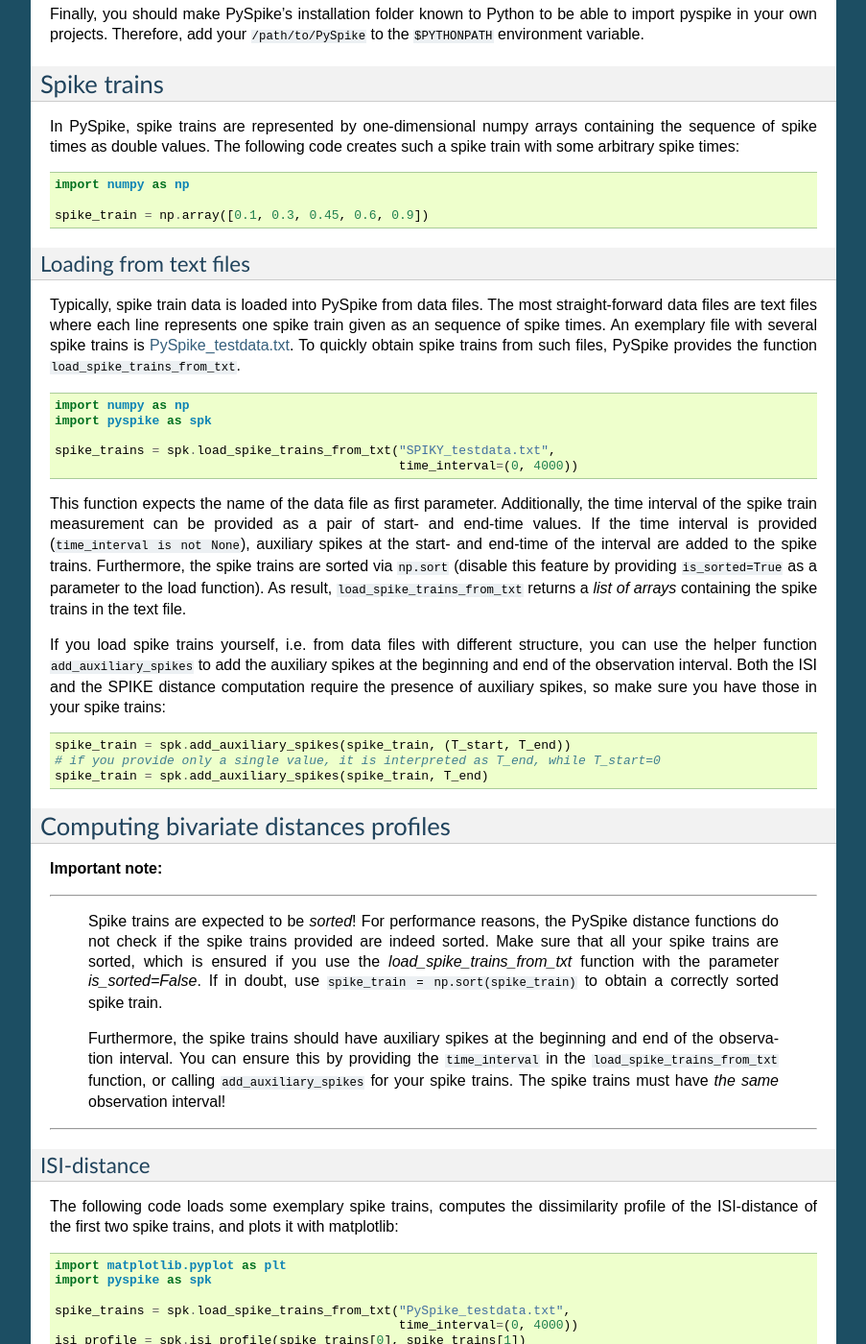
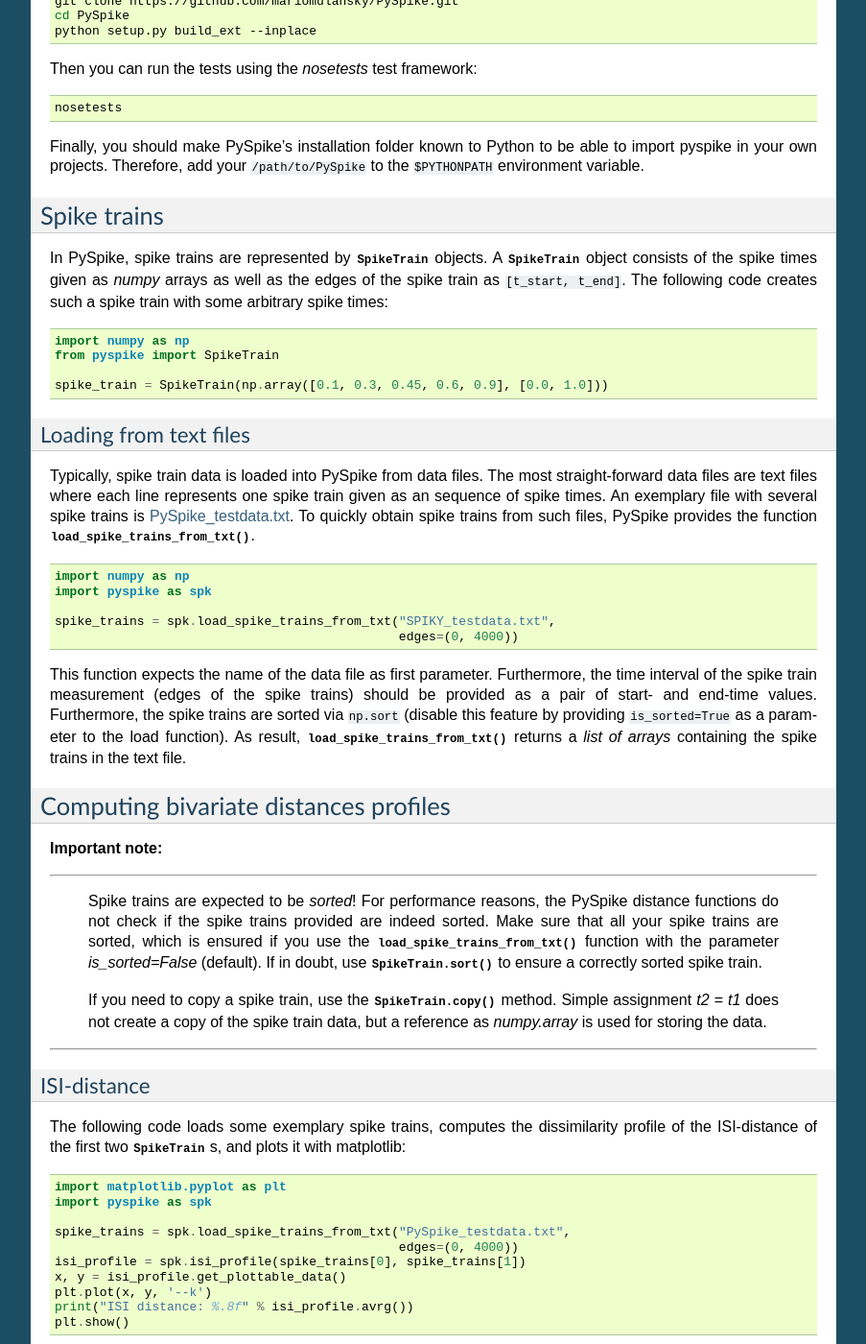
Before and after one commit to mariomulansky/PySpike, a Sphinx documentation site: the page built from doc/index.rst, in a window 1280 px wide and 1400 px high, scrolled down 1186 px. Shown: the whole window at 96% size, without its empty margins (198-1101 px from the left). Built offline with Sphinx 7.4.7, drawn with Linux system fonts in a browser that asks for light colours; some of the changed text lies outside the part shown.

Commit message:
updated docs

```diff
--- a/Readme.rst
+++ b/Readme.rst
@@ -18,6 +18,14 @@
 .. [#] Kreuz T, Chicharro D, Houghton C, Andrzejak RG, Mormann F, *Monitoring spike train synchrony.* J Neurophysiol 109, 1457 (2013) `[pdf] <http://wwwold.fi.isc.cnr.it/users/thomas.kreuz/images/Kreuz_JNeurophysiol_2013_SPIKE-distance.pdf>`_
 
 .. [#] Kreuz T, Mulansky M and Bozanic N, *SPIKY: A graphical user interface for monitoring spike train synchrony*, tbp (2015)
+
+Important Changelog
+-----------------------------
+
+With version 0.2.0, the :class:`.SpikeTrain` class has been introduced to represent spike trains.
+This is a breaking change in the function interfaces.
+Hence, programs written for older versions of PySpike (0.1.x) will not run with newer versions.
+
 
 Requirements and Installation
 -----------------------------
@@ -65,14 +73,16 @@
 Spike trains
 ------------
 
-In PySpike, spike trains are represented by one-dimensional numpy arrays containing the sequence of spike times as double values.
+In PySpike, spike trains are represented by :class:`.SpikeTrain` objects.
+A :class:`.SpikeTrain` object consists of the spike times given as `numpy` arrays as well as the edges of the spike train as :code:`[t_start, t_end]`.
 The following code creates such a spike train with some arbitrary spike times:
 
 .. code:: python
 
     import numpy as np
+    from pyspike import SpikeTrain
 
-    spike_train = np.array([0.1, 0.3, 0.45, 0.6, 0.9])
+    spike_train = SpikeTrain(np.array([0.1, 0.3, 0.45, 0.6, 0.9], [0.0, 1.0]))
 
 Loading from text files
 .......................
@@ -80,7 +90,7 @@
 Typically, spike train data is loaded into PySpike from data files.
 The most straight-forward data files are text files where each line represents one spike train given as an sequence of spike times.
 An exemplary file with several spike trains is `PySpike_testdata.txt <https://github.com/mariomulansky/PySpike/blob/master/examples/PySpike_testdata.txt>`_.
-To quickly obtain spike trains from such files, PySpike provides the function :code:`load_spike_trains_from_txt`.
+To quickly obtain spike trains from such files, PySpike provides the function :func:`.load_spike_trains_from_txt`.
 
 .. code:: python
 
@@ -88,22 +98,13 @@
     import pyspike as spk
 
     spike_trains = spk.load_spike_trains_from_txt("SPIKY_testdata.txt",
-                                                  time_interval=(0, 4000))
+                                                  edges=(0, 4000))
 
 This function expects the name of the data file as first parameter.
-Additionally, the time interval of the spike train measurement can be provided as a pair of start- and end-time values.
-If the time interval is provided (:code:`time_interval is not None`), auxiliary spikes at the start- and end-time of the interval are added to the spike trains.
+Furthermore, the time interval of the spike train measurement (edges of the spike trains) should be provided as a pair of start- and end-time values.
 Furthermore, the spike trains are sorted via :code:`np.sort` (disable this feature by providing :code:`is_sorted=True` as a parameter to the load function).
-As result, :code:`load_spike_trains_from_txt` returns a *list of arrays* containing the spike trains in the text file.
+As result, :func:`.load_spike_trains_from_txt` returns a *list of arrays* containing the spike trains in the text file.
 
-If you load spike trains yourself, i.e. from data files with different structure, you can use the helper function :code:`add_auxiliary_spikes` to add the auxiliary spikes at the beginning and end of the observation interval.
-Both the ISI and the SPIKE distance computation require the presence of auxiliary spikes, so make sure you have those in your spike trains:
-
-.. code:: python
-
-    spike_train = spk.add_auxiliary_spikes(spike_train, (T_start, T_end))
-    # if you provide only a single value, it is interpreted as T_end, while T_start=0
-    spike_train = spk.add_auxiliary_spikes(spike_train, T_end)
 
 Computing bivariate distances profiles
 ---------------------------------------
@@ -114,19 +115,18 @@
 
     Spike trains are expected to be *sorted*!
     For performance reasons, the PySpike distance functions do not check if the spike trains provided are indeed sorted.
-    Make sure that all your spike trains are sorted, which is ensured if you use the `load_spike_trains_from_txt` function with the parameter `is_sorted=False`.
-    If in doubt, use :code:`spike_train = np.sort(spike_train)` to obtain a correctly sorted spike train.
+    Make sure that all your spike trains are sorted, which is ensured if you use the :func:`.load_spike_trains_from_txt` function with the parameter `is_sorted=False` (default).
+    If in doubt, use :meth:`.SpikeTrain.sort()` to ensure a correctly sorted spike train.
 
-    Furthermore, the spike trains should have auxiliary spikes at the beginning and end of the observation interval.
-    You can ensure this by providing the :code:`time_interval` in the :code:`load_spike_trains_from_txt` function, or calling :code:`add_auxiliary_spikes` for your spike trains.
-    The spike trains must have *the same* observation interval!
+    If you need to copy a spike train, use the :meth:`.SpikeTrain.copy()` method.
+    Simple assignment `t2 = t1` does not create a copy of the spike train data, but a reference as `numpy.array` is used for storing the data.
 
-----------------------
+------------------------------
 
 ISI-distance
 ............
 
-The following code loads some exemplary spike trains, computes the dissimilarity profile of the ISI-distance of the first two spike trains, and plots it with matplotlib:
+The following code loads some exemplary spike trains, computes the dissimilarity profile of the ISI-distance of the first two :class:`.SpikeTrain` s, and plots it with matplotlib:
 
 .. code:: python
 
@@ -134,18 +134,18 @@
     import pyspike as spk
 
     spike_trains = spk.load_spike_trains_from_txt("PySpike_testdata.txt",
-                                                  time_interval=(0, 4000))
+                                                  edges=(0, 4000))
     isi_profile = spk.isi_profile(spike_trains[0], spike_trains[1])
     x, y = isi_profile.get_plottable_data()
     plt.plot(x, y, '--k')
     print("ISI distance: %.8f" % isi_profile.avrg())
     plt.show()
 
-The ISI-profile is a piece-wise constant function, and hence the function :code:`isi_profile` returns an instance of the :code:`PieceWiseConstFunc` class.
+The ISI-profile is a piece-wise constant function, and hence the function :func:`.isi_profile` returns an instance of the :class:`.PieceWiseConstFunc` class.
 As shown above, this class allows you to obtain arrays that can be used to plot the function with :code:`plt.plt`, but also to compute the time average, which amounts to the final scalar ISI-distance.
-By default, the time average is computed for the whole :code:`PieceWiseConstFunc` function.
+By default, the time average is computed for the whole :class:`.PieceWiseConstFunc` function.
 However, it is also possible to obtain the average of a specific interval by providing a pair of floats defining the start and end of the interval.
-In the above example, the following code computes the ISI-distances obtained from averaging the ISI-profile over four different intervals:
+For the above example, the following code computes the ISI-distances obtained from averaging the ISI-profile over four different intervals:
 
 .. code:: python
 
@@ -168,7 +168,7 @@
 SPIKE-distance
 ..............
 
-To compute for the spike distance profile you use the function :code:`spike_profile` instead of :code:`isi_profile` above.
+To compute for the spike distance profile you use the function :func:`.spike_profile` instead of :code:`isi_profile` above.
 But the general approach is very similar:
 
 .. code:: python
@@ -177,7 +177,7 @@
     import pyspike as spk
 
     spike_trains = spk.load_spike_trains_from_txt("PySpike_testdata.txt",
-                                                  time_interval=(0, 4000))
+                                                  edges=(0, 4000))
     spike_profile = spk.spike_profile(spike_trains[0], spike_trains[1])
     x, y = spike_profile.get_plottable_data()
     plt.plot(x, y, '--k')
@@ -185,9 +185,9 @@
     plt.show()
 
 This short example computes and plots the SPIKE-profile of the first two spike trains in the file :code:`PySpike_testdata.txt`.
-In contrast to the ISI-profile, a SPIKE-profile is a piece-wise *linear* function and is therefore represented by a :code:`PieceWiseLinFunc` object.
-Just like the :code:`PieceWiseConstFunc` for the ISI-profile, the :code:`PieceWiseLinFunc` provides a :code:`get_plottable_data` member function that returns arrays that can be used directly to plot the function.
-Furthermore, the :code:`avrg` member function returns the average of the profile defined as the overall SPIKE distance.
+In contrast to the ISI-profile, a SPIKE-profile is a piece-wise *linear* function and is therefore represented by a :class:`.PieceWiseLinFunc` object.
+Just like the :class:`.PieceWiseConstFunc` for the ISI-profile, the :class:`.PieceWiseLinFunc` provides a :meth:`.PieceWiseLinFunc.get_plottable_data` member function that returns arrays that can be used directly to plot the function.
+Furthermore, the :meth:`.PieceWiseLinFunc.avrg` member function returns the average of the profile defined as the overall SPIKE distance.
 As above, you can provide an interval as a pair of floats as well as a sequence of such pairs to :code:`avrg` to specify the averaging interval if required.
 
 Again, you can use
@@ -217,9 +217,9 @@
 SPIKE synchronization is another approach to measure spike synchrony.
 In contrast to the SPIKE- and ISI-distance, it measures similarity instead of dissimilarity, i.e. higher values represent larger synchrony.
 Another difference is that the SPIKE synchronization profile is only defined exactly at the spike times, not for the whole interval of the spike trains.
-Therefore, it is represented by a :code:`DiscreteFunction`.
+Therefore, it is represented by a :class:`.DiscreteFunction`.
 
-To compute for the spike synchronization profile, PySpike provides the function :code:`spike_sync_profile`.
+To compute for the spike synchronization profile, PySpike provides the function :func:`.spike_sync_profile`.
 The general handling of the profile, however, is similar to the other profiles above:
 
 .. code:: python
@@ -228,11 +228,11 @@
     import pyspike as spk
 
     spike_trains = spk.load_spike_trains_from_txt("PySpike_testdata.txt",
-                                                  time_interval=(0, 4000))
+                                                  edges=(0, 4000))
     spike_profile = spk.spike_sync_profile(spike_trains[0], spike_trains[1])
     x, y = spike_profile.get_plottable_data()
 
-For the direct computation of the overall spike synchronization value within some interval, the :code:`spike_sync` function can be used:
+For the direct computation of the overall spike synchronization value within some interval, the :func:`.spike_sync` function can be used:
 
 .. code:: python
 
@@ -243,23 +243,23 @@
 ----------------------------------------------
 
 To compute the multivariate ISI-profile, SPIKE-profile or SPIKE-Synchronization profile f a set of spike trains, PySpike provides multi-variate version of the profile function.
-The following example computes the multivariate ISI-, SPIKE- and SPIKE-Sync-profile for a list of spike trains:
+The following example computes the multivariate ISI-, SPIKE- and SPIKE-Sync-profile for a list of spike trains using the :func:`.isi_profile_multi`, :func:`.spike_profile_multi`, :func:`.spike_sync_profile_multi` functions:
 
 .. code:: python
 
     spike_trains = spk.load_spike_trains_from_txt("PySpike_testdata.txt",
-                                                  time_interval=(0, 4000))
+                                                  edges=(0, 4000))
     avrg_isi_profile = spk.isi_profile_multi(spike_trains)
     avrg_spike_profile = spk.spike_profile_multi(spike_trains)
     avrg_spike_sync_profile = spk.spike_sync_profile_multi(spike_trains)
 
 All functions take an optional parameter :code:`indices`, a list of indices that allows to define the spike trains that should be used for the multivariate profile.
-As before, if you are only interested in the distance values, and not in the profile, PySpike offers the functions: :code:`isi_distance_multi`, :code:`spike_distance_multi` and :code:`spike_sync_multi`, that return the scalar overall multivariate ISI- and SPIKE-distance as well as the SPIKE-Synchronization value.
+As before, if you are only interested in the distance values, and not in the profile, PySpike offers the functions: :func:`.isi_distance_multi`, :func:`.spike_distance_multi` and :func:`.spike_sync_multi`, that return the scalar overall multivariate ISI- and SPIKE-distance as well as the SPIKE-Synchronization value.
 Those functions also accept an :code:`interval` parameter that can be used to specify the begin and end of the averaging interval as a pair of floats, if neglected the complete interval is used.
 
 Another option to characterize large sets of spike trains are distance matrices.
 Each entry in the distance matrix represents a bivariate distance (similarity for SPIKE-Synchronization) of two spike trains.
-The distance matrix is symmetric and has zero values (ones) at the diagonal.
+The distance matrix is symmetric and has zero values (ones) at the diagonal and is computed with the functions :func:`.isi_distance_matrix`, :func:`.spike_distance_matrix` and :func:`.spike_sync_matrix`.
 The following example computes and plots the ISI- and SPIKE-distance matrix as well as the SPIKE-Synchronization-matrix, with different intervals.
 
 .. code:: python
```
Also changed, not shown: doc/pyspike.rst (+41 -37 lines), 8 other files.
